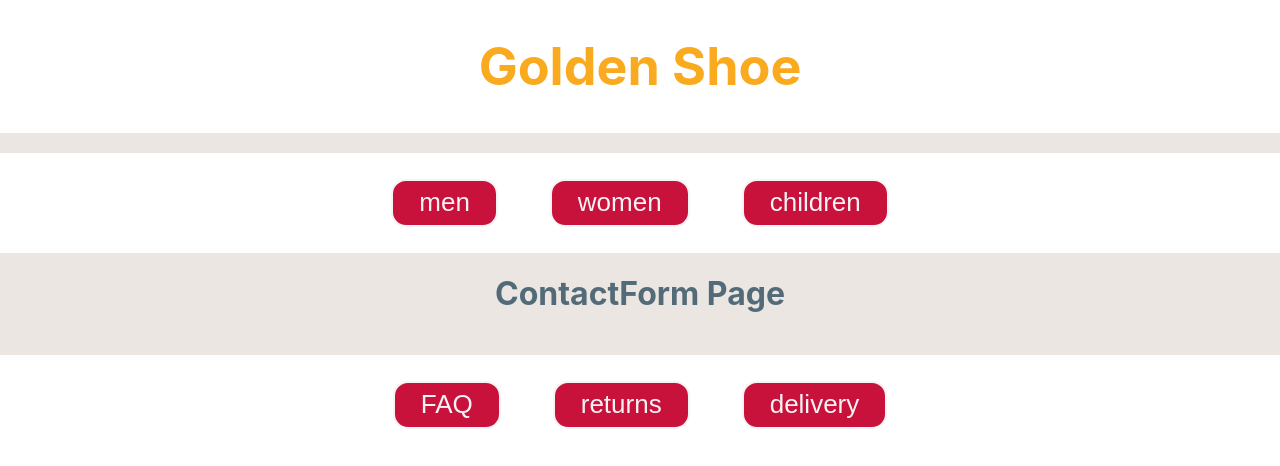
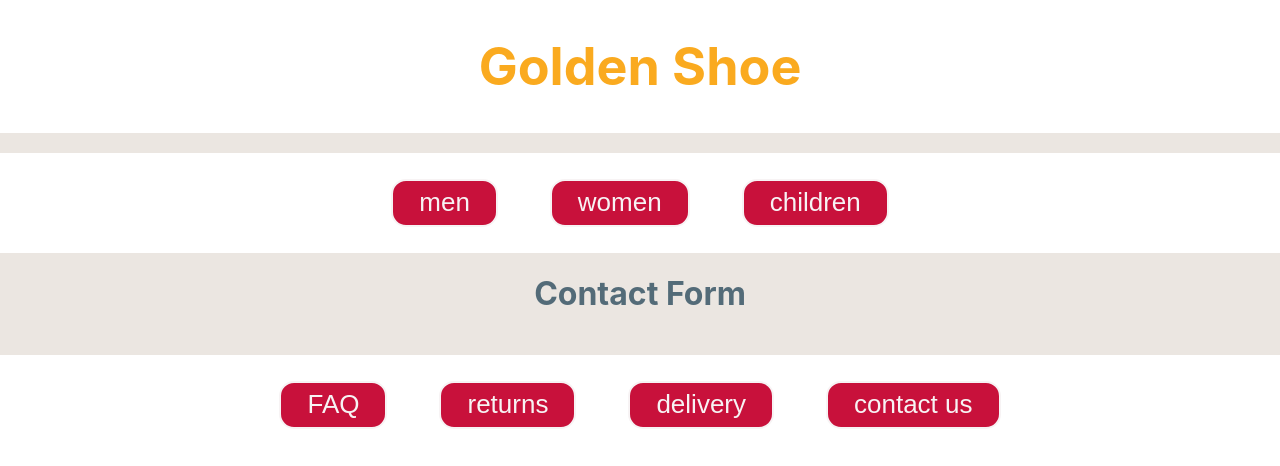
Before and after one commit to CharlyMannion/fe-scheuster, a React (Create React App) app: page /contact in a window 1280 px wide. Shown: the top 466 px of the page. Built offline with nearby package versions, Linux system fonts and the light colour scheme.

Commit message:
adds link to contact form to footer

```diff
--- a/src/components/ContactForm.jsx
+++ b/src/components/ContactForm.jsx
@@ -2,7 +2,7 @@ import React from 'react';
 
 const ContactForm = (props) => {
     return (
-    <h1>ContactForm Page</h1>
+    <h1>Contact Form</h1>
     )
 }
 
--- a/src/components/Footer.jsx
+++ b/src/components/Footer.jsx
@@ -16,6 +16,7 @@ class Footer extends Component {
                     return <Link to ={`/${category.toLowerCase()}`} key={category}><StyledButton>{category}</StyledButton></Link>
                 })}
             </nav>
+            <Link to="/contact" key='contact'><StyledButton>contact us</StyledButton></Link>
             </div>
         );
     }
```
